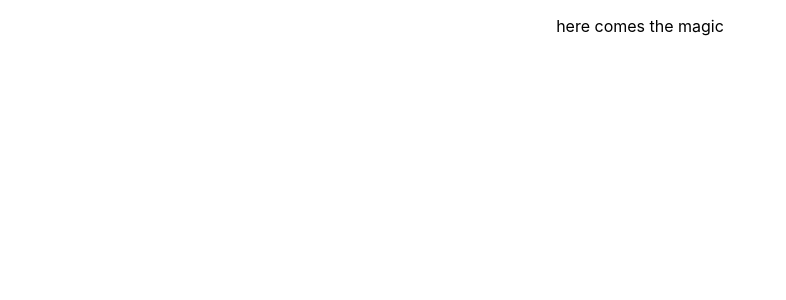
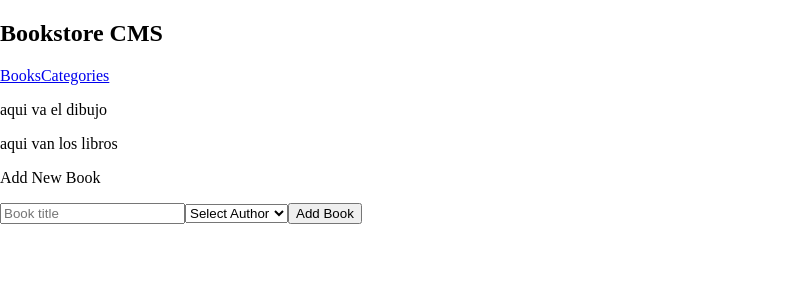
Before and after one commit to smunoz1988/bookstore-react, a React (Create React App) app: page /Books in a window 1280 px wide. Shown: the top 300 px of the page, without its empty margins (0-786 px from the left). Built offline with nearby package versions, Linux system fonts and the light colour scheme.

Commit message:
add bookItem, Nabvar and form

```diff
--- a/package.json
+++ b/package.json
@@ -8,6 +8,7 @@
     "@testing-library/user-event": "^13.5.0",
     "react": "^18.2.0",
     "react-dom": "^18.2.0",
+    "react-router-dom": "^6.11.1",
     "react-scripts": "5.0.1",
     "web-vitals": "^2.1.4"
   },
--- a/src/App.css
+++ b/src/App.css
@@ -1,39 +1,3 @@
-.App {
-  text-align: center;
+.test {
+    margin: 0;
 }
-
-.App-logo {
-  height: 40vmin;
-  pointer-events: none;
-}
-
-@media (prefers-reduced-motion: no-preference) {
-  .App-logo {
-    animation: App-logo-spin infinite 20s linear;
-  }
-}
-
-.App-header {
-  background-color: #282c34;
-  min-height: 100vh;
-  display: flex;
-  flex-direction: column;
-  align-items: center;
-  justify-content: center;
-  font-size: calc(10px + 2vmin);
-  color: white;
-}
-
-.App-link {
-  color: #61dafb;
-}
-
-@keyframes App-logo-spin {
-  from {
-    transform: rotate(0deg);
-  }
-
-  to {
-    transform: rotate(360deg);
-  }
-}
--- a/src/App.js
+++ b/src/App.js
@@ -1,10 +1,22 @@
+import {
+  BrowserRouter, Navigate, Route, Routes,
+} from 'react-router-dom';
 import './App.css';
+import Navbar from './components/Navbar';
+import Books from './routes/Books';
+import Categories from './routes/Categories';
 
 function App() {
   return (
-    <div className="App">
-      <p>here comes the magic</p>
-    </div>
+    <BrowserRouter>
+      <Navbar />
+
+      <Routes>
+        <Route path="Books" element={<Books />} />
+        <Route path="Categories" element={<Categories />} />
+        <Route path="/" element={<Navigate to="/Books" />} />
+      </Routes>
+    </BrowserRouter>
   );
 }
 
--- /dev/null
+++ b/src/components/BookItem.js
@@ -0,0 +1,3 @@
+const BookItem = () => {
+
+}
--- /dev/null
+++ b/src/components/Navbar.js
@@ -0,0 +1,14 @@
+import { Link, NavLink } from 'react-router-dom';
+
+const Navbar = () => (
+  <nav>
+    <div>
+      <h1>Bookstore CMS</h1>
+      <Link to="/" className="navItems">Books</Link>
+      <NavLink to="/Categories" className="navItems">Categories</NavLink>
+    </div>
+    <p>aqui va el dibujo</p>
+  </nav>
+);
+
+export default Navbar;
--- /dev/null
+++ b/src/components/NewBookForm.js
@@ -0,0 +1,16 @@
+const NewBook = () => (
+  <>
+    <p>Add New Book</p>
+    <form>
+      <input type="text" placeholder="Book title" />
+      <select id="cars">
+        <option value="" hidden>Select Author</option>
+        <option value="author-1">Author 1</option>
+        <option value="author-2">Author 2</option>
+      </select>
+      <button type="button">Add Book</button>
+    </form>
+  </>
+);
+
+export default NewBook;
--- a/src/index.css
+++ b/src/index.css
@@ -1,27 +1,3 @@
 body {
   margin: 0;
-  font-family:
-    -apple-system,
-    BlinkMacSystemFont,
-    'Segoe UI',
-    'Roboto',
-    'Oxygen',
-    'Ubuntu',
-    'Cantarell',
-    'Fira Sans',
-    'Droid Sans',
-    'Helvetica Neue',
-    sans-serif;
-  -webkit-font-smoothing: antialiased;
-  -moz-osx-font-smoothing: grayscale;
 }
-
-code {
-  font-family:
-    source-code-pro,
-    Menlo,
-    Monaco,
-    Consolas,
-    'Courier New',
-    monospace;
-}
--- /dev/null
+++ b/src/routes/Books.js
@@ -0,0 +1,14 @@
+import NewBook from '../components/NewBookForm';
+
+const Books = () => (
+  <>
+    <div>
+      <p>aqui van los libros</p>
+    </div>
+
+    <NewBook />
+  </>
+
+);
+
+export default Books;
--- /dev/null
+++ b/src/routes/Categories.js
@@ -0,0 +1,7 @@
+const Categories = () => (
+  <div>
+    <p>Here will go the Categories</p>
+  </div>
+);
+
+export default Categories;
```
Also changed, not shown: 1 other file (tests, documents, lock files or other folders).
